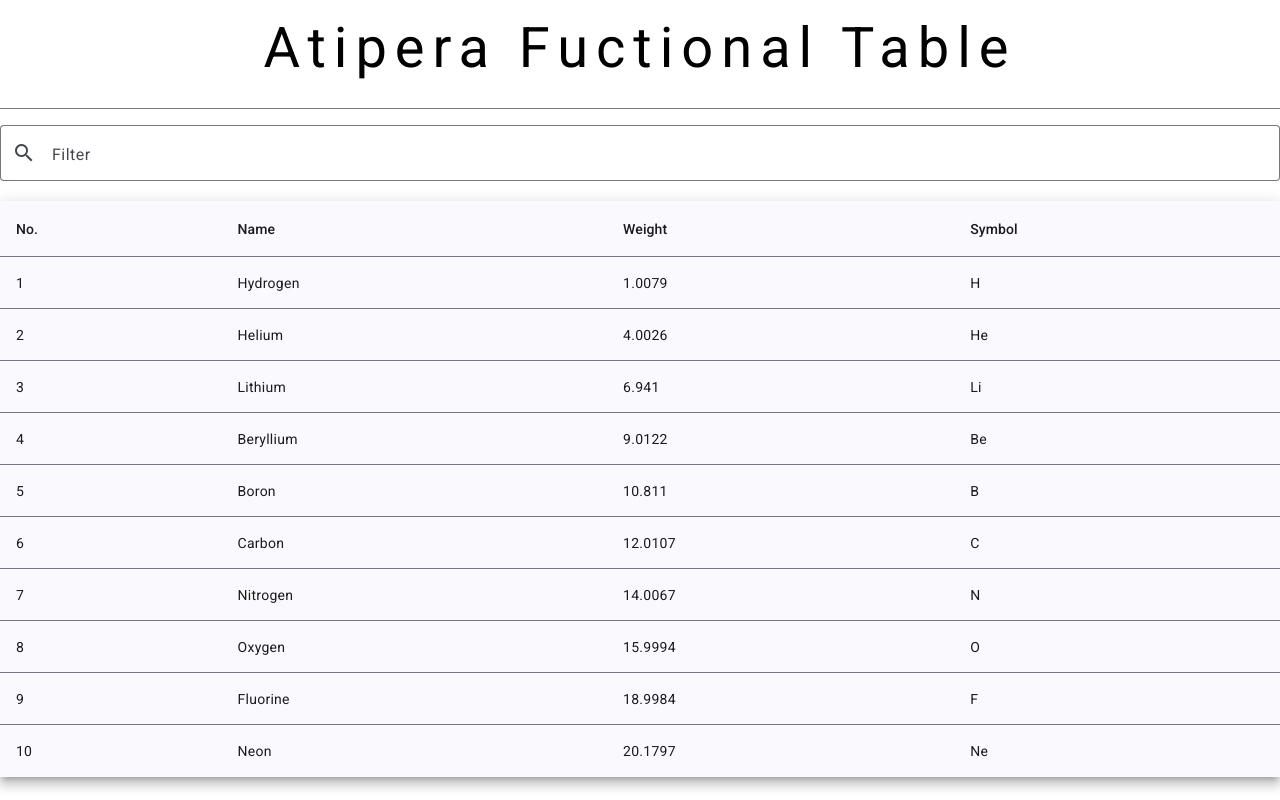
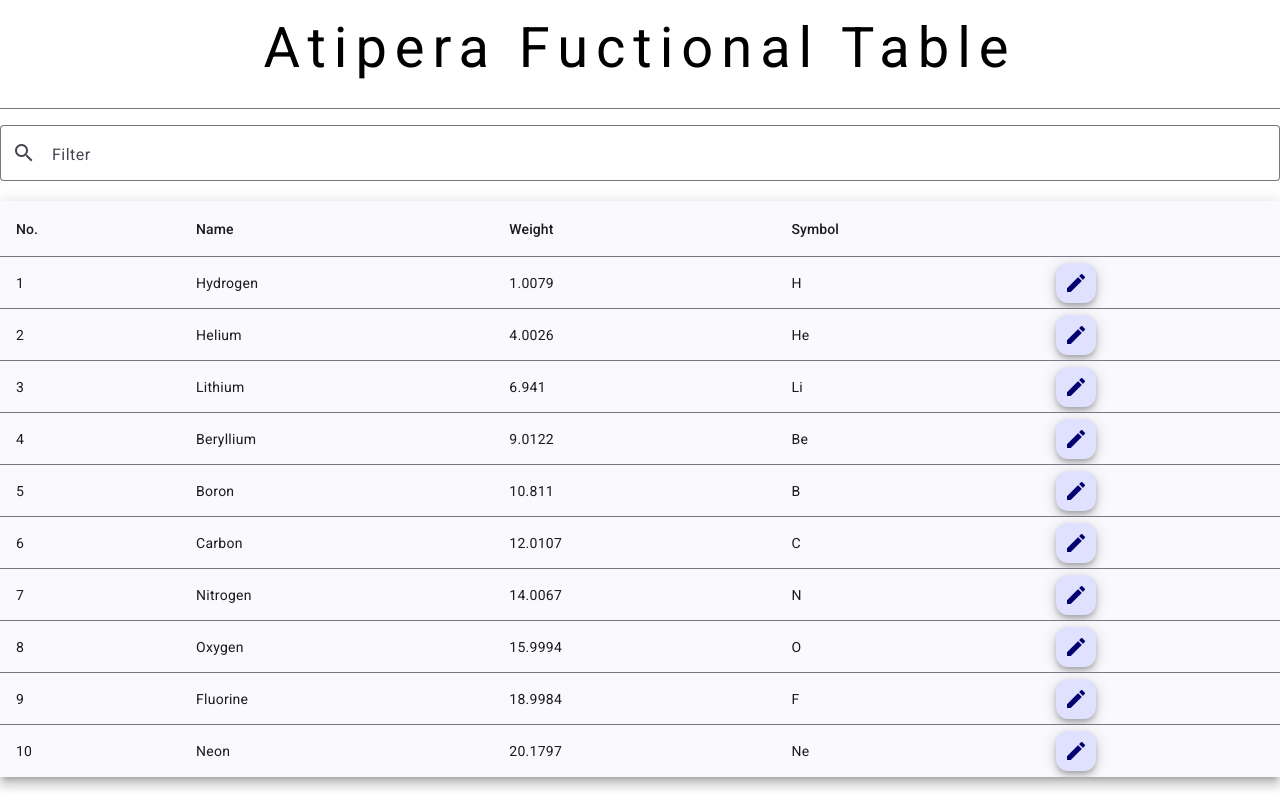
Before and after one commit to krylak123/atipera-functional-table, an Angular app: page / in a window 1280 px wide. Built offline with nearby package versions, Linux system fonts and the light colour scheme.

Commit message:
feat: add edit row btn in table

```diff
--- a/src/app/app.component.html
+++ b/src/app/app.component.html
@@ -10,34 +10,33 @@
   </mat-form-field>
 
   <table mat-table [dataSource]="dataSource" class="mat-elevation-z8">
-    <!-- Position Column -->
     <ng-container matColumnDef="position">
       <th mat-header-cell *matHeaderCellDef>No.</th>
       <td mat-cell *matCellDef="let element">{{ element.position }}</td>
     </ng-container>
-
-    <!-- Name Column -->
     <ng-container matColumnDef="name">
       <th mat-header-cell *matHeaderCellDef>Name</th>
       <td mat-cell *matCellDef="let element">{{ element.name }}</td>
     </ng-container>
-
-    <!-- Weight Column -->
     <ng-container matColumnDef="weight">
       <th mat-header-cell *matHeaderCellDef>Weight</th>
       <td mat-cell *matCellDef="let element">{{ element.weight }}</td>
     </ng-container>
-
-    <!-- Symbol Column -->
     <ng-container matColumnDef="symbol">
       <th mat-header-cell *matHeaderCellDef>Symbol</th>
       <td mat-cell *matCellDef="let element">{{ element.symbol }}</td>
     </ng-container>
+    <ng-container matColumnDef="actions">
+      <th mat-header-cell *matHeaderCellDef></th>
+      <td mat-cell *matCellDef="let element">
+        <button mat-mini-fab (click)="handleTableRowEditBtnClick(element)">
+          <mat-icon>edit</mat-icon>
+        </button>
+      </td>
+    </ng-container>
 
     <tr mat-header-row *matHeaderRowDef="displayedColumns"></tr>
     <tr mat-row *matRowDef="let row; columns: displayedColumns"></tr>
-
-    <!-- Row shown when there is no matching data. -->
     <tr class="mat-row" *matNoDataRow>
       <td class="mat-cell" colspan="4">No data matching the filter "{{ filterFormControl.value }}"</td>
     </tr>
--- a/src/app/app.component.ts
+++ b/src/app/app.component.ts
@@ -1,11 +1,13 @@
 import { Component, DestroyRef, OnInit, inject } from '@angular/core';
 import { takeUntilDestroyed } from '@angular/core/rxjs-interop';
 import { NonNullableFormBuilder, ReactiveFormsModule } from '@angular/forms';
+import { MatMiniFabButton } from '@angular/material/button';
 import { MatDivider } from '@angular/material/divider';
 import { MatFormFieldModule } from '@angular/material/form-field';
 import { MatIcon } from '@angular/material/icon';
 import { MatInput } from '@angular/material/input';
 import { MatTableDataSource, MatTableModule } from '@angular/material/table';
+import { PeriodicElement } from '@data-access';
 import { debounceTime, distinctUntilChanged, tap } from 'rxjs';
 
 import { inputDebounceTime } from './app.constants';
@@ -13,7 +15,7 @@ import { inputDebounceTime } from './app.constants';
 @Component({
   selector: 'app-root',
   standalone: true,
-  imports: [MatDivider, MatInput, MatTableModule, MatFormFieldModule, ReactiveFormsModule, MatIcon],
+  imports: [MatDivider, MatInput, MatTableModule, MatFormFieldModule, ReactiveFormsModule, MatIcon, MatMiniFabButton],
   templateUrl: `./app.component.html`,
   styleUrl: './app.component.scss',
 })
@@ -22,8 +24,8 @@ export class AppComponent implements OnInit {
   #destroyRef = inject(DestroyRef);
 
   filterFormControl = this.#fb.control<string>('');
-  displayedColumns: string[] = ['position', 'name', 'weight', 'symbol'];
-  dataSource = new MatTableDataSource([
+  displayedColumns: string[] = ['position', 'name', 'weight', 'symbol', 'actions'];
+  dataSource = new MatTableDataSource<PeriodicElement>([
     { position: 1, name: 'Hydrogen', weight: 1.0079, symbol: 'H' },
     { position: 2, name: 'Helium', weight: 4.0026, symbol: 'He' },
     { position: 3, name: 'Lithium', weight: 6.941, symbol: 'Li' },
@@ -40,6 +42,10 @@ export class AppComponent implements OnInit {
     this.#handleFilterFormControl();
   }
 
+  handleTableRowEditBtnClick(item: PeriodicElement): void {
+    console.log(item);
+  }
+
   #handleFilterFormControl(): void {
     this.filterFormControl.valueChanges
       .pipe(
--- a/src/styles/overrides/_material.scss
+++ b/src/styles/overrides/_material.scss
@@ -7,3 +7,12 @@
 mat-form-field {
   width: 100%;
 }
+
+//MatTableModule
+.mat-mdc-row {
+  transition: 0.2s;
+
+  &:hover {
+    background-color: darken(#fdfbff, 5%);
+  }
+}
```
